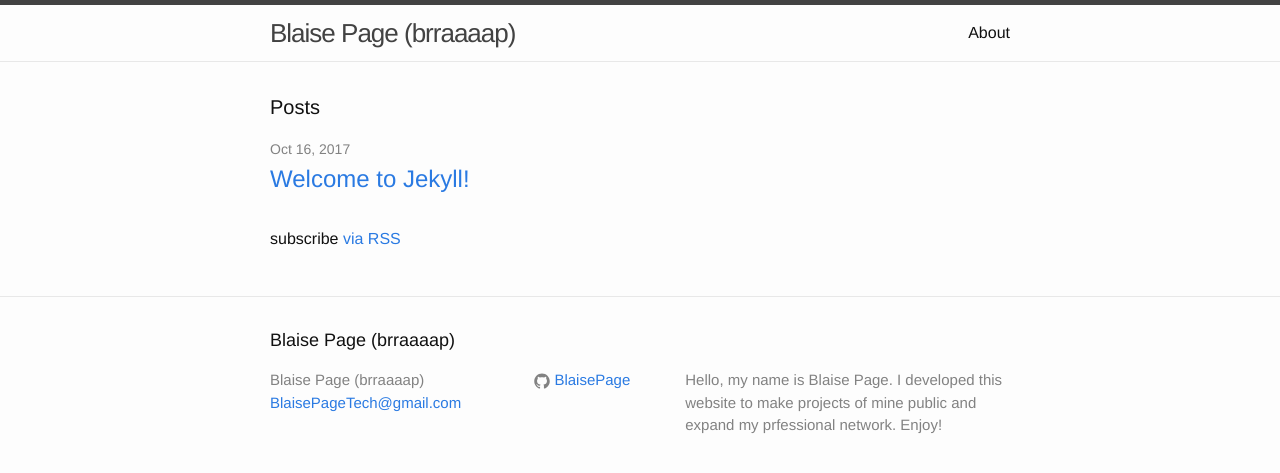
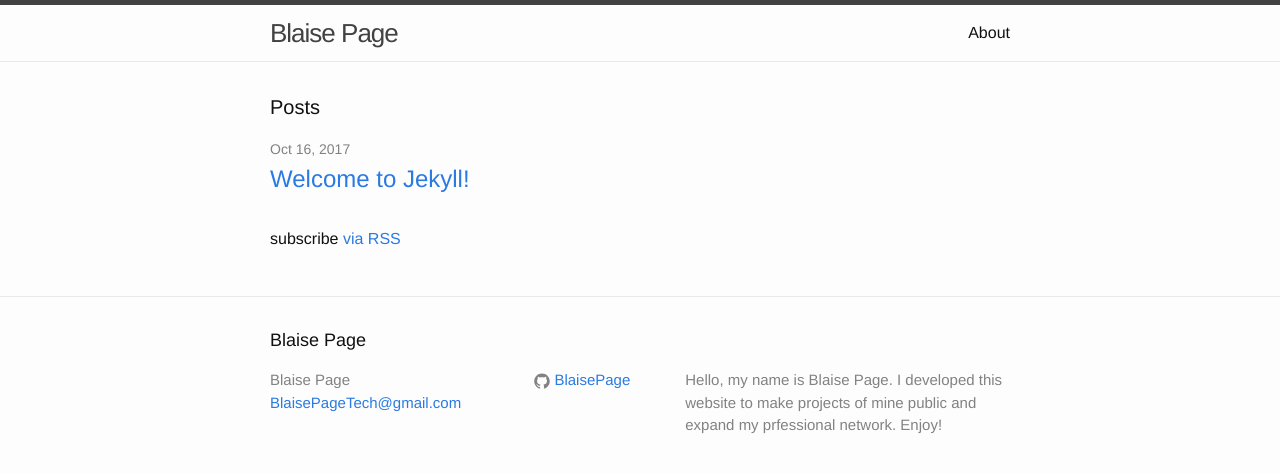
Before and after one commit to BlaisePage/BlaisePage.github.io, a Jekyll site: the page built from index.html, in a window 1280 px wide. Shown: the top 473 px of the page. Built offline with Jekyll 4.4.1, drawn with Linux system fonts in a browser that asks for light colours.

Commit message:
Update _config.yml

```diff
--- a/_config.yml
+++ b/_config.yml
@@ -6,7 +6,7 @@
 # 'jekyll serve'. If you change this file, please restart the server process.
 
 # Site settings
-title: Blaise Page (brraaaap)
+title: Blaise Page
 email: BlaisePageTech@gmail.com
 description: > # this means to ignore newlines until "baseurl:"
   Hello, my name is Blaise Page. I developed this website to
```
